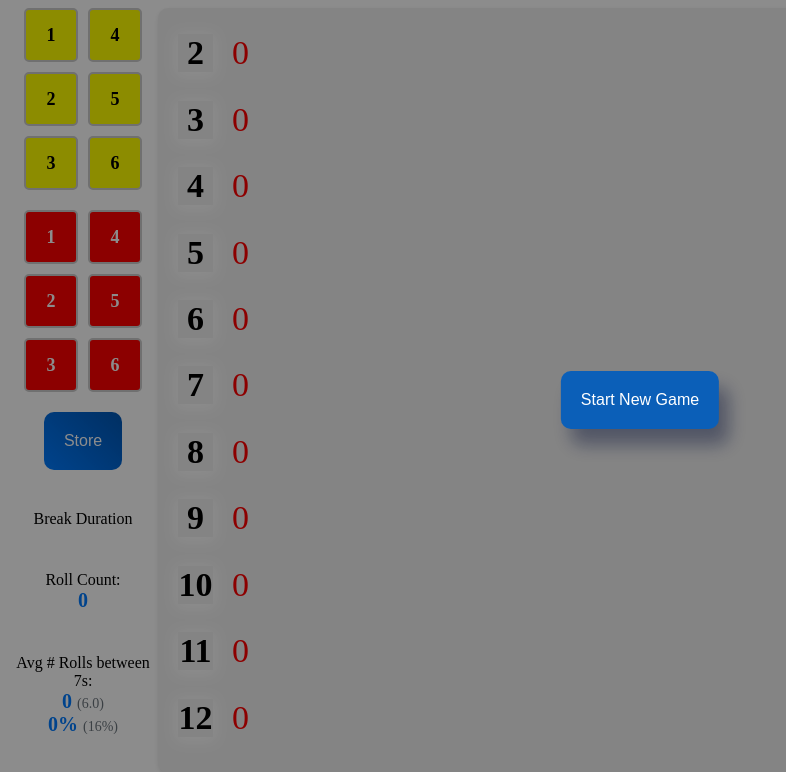
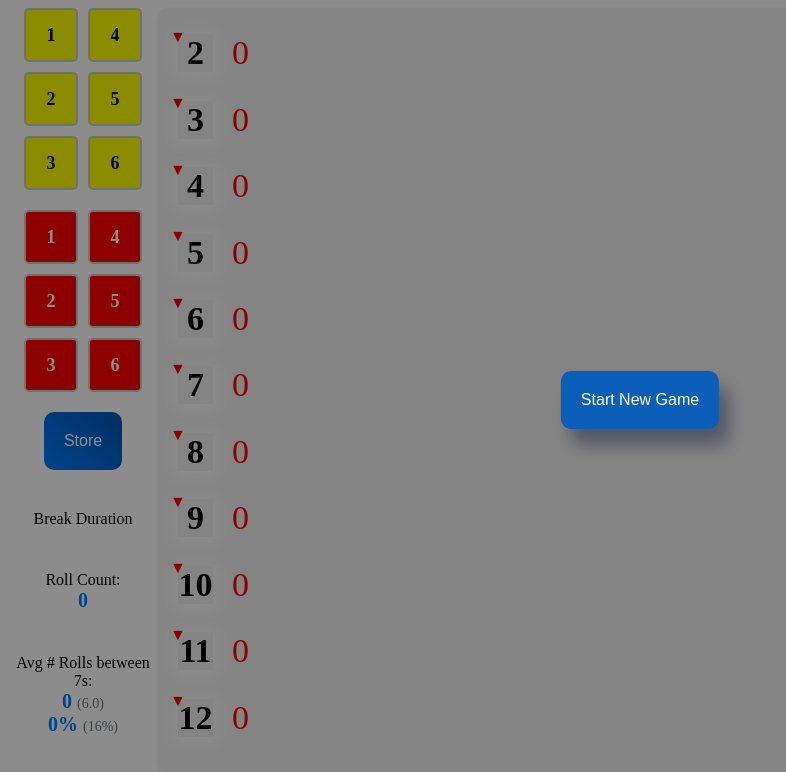
Before and after one commit to BobaZeke/Dice-Stats, an Angular app: page / in a window 1280 px wide. Shown: the top 772 px of the page, without its empty margins (0-786 px from the left). Built offline with nearby package versions, Linux system fonts and the light colour scheme.

Commit message:
- added trend indicator (is the # rolling more or less currently than overall)

```diff
--- a/src/app/app.component.css
+++ b/src/app/app.component.css
@@ -551,3 +551,22 @@ html {
   z-index: 1; /* Ensure it appears above the blue bar */
   border-radius: 5px; /* Match the blue bar's border radius */
 }
+
+.trend-indicator {
+  position: absolute; /* Position relative to the container */
+  top: 0; /* Align to the top of the bar-number */
+  left: 0%; /* Center horizontally */
+  transform: translateX(-50%); /* Adjust for perfect centering */
+  font-size: 16px;
+  font-weight: bold;
+  color: gray; /* Default color */
+  cursor: default;
+}
+
+.trend-indicator.rising {
+  color: green; /* Green for rising numbers */
+}
+
+.trend-indicator.falling {
+  color: red; /* Red for falling numbers */
+}
--- a/src/app/app.component.html
+++ b/src/app/app.component.html
@@ -1,6 +1,6 @@
 <!-- Context Menu -->
-<div *ngIf="showContextMenu" class="context-menu"
-[style.top.px]="contextMenuPosition.y" [style.left.px]="contextMenuPosition.x">
+<div *ngIf="showContextMenu" class="context-menu" [style.top.px]="contextMenuPosition.y"
+  [style.left.px]="contextMenuPosition.x">
   <ul>
     <li *ngIf="!gameIsStopped" (click)="undoLastRoll()">Undo Last Roll</li>
 
@@ -26,11 +26,11 @@
     <li class="menu-separator"></li>
     <li (click)="showHelp()">Help</li>
     <li class="menu-separator"></li>
-    <li  (click)="showTooltips = !showTooltips">{{showTooltips ? 'Hide' : 'Show'}} Tooltips</li>
-
+    <li (click)="showTooltips = !showTooltips">{{showTooltips ? 'Hide' : 'Show'}} Tooltips</li>
   </ul>
 </div>
 
+<!-- Headings -->
 <div *ngIf="gameIsStopped && showGameHistory && !showingTournament">
   <div class="game-history-index">
     Game<br /> #{{gameHistoryIndex+1}} of {{gameHistory.length}}
@@ -91,8 +91,7 @@
         Store
       </button>
 
-      <p class="counter"
-        [title]="!showTooltips ? '' : tooltipTurnDuration">
+      <p class="counter" [title]="!showTooltips ? '' : tooltipTurnDuration">
         {{showGamePause ? 'Break Duration' : 'Turn Duration:'}}
         <span class="counter-val">
           {{
@@ -120,7 +119,8 @@
         <span class="counter-avg">(16%)</span>
       </p>
 
-      <p class="counter" [title]="!showTooltips ? '' : (showingTournament ? tooltipTournamentDuration: tooltipGameDuration)">
+      <p class="counter"
+        [title]="!showTooltips ? '' : (showingTournament ? tooltipTournamentDuration: tooltipGameDuration)">
         {{showingTournament ? 'Tournament Duration:' : 'Game Duration'}}
         <br />
         <span class="counter-val">
@@ -142,18 +142,25 @@
           [style.boxShadow]="'0 2px 15px 3px ' + colorMappedRolls[number]">
           {{ number > 0 ? number : '' }}
         </div>
+        <!-- Trend indicator -->
+        <div class="trend-indicator" [title]="getTrendTooltip(number)" [class.rising]="isNumberRising(number)"
+          [class.falling]="!isNumberRising(number)">
+          {{ isNumberRising(number) ? '▲' : '▼' }}
+        </div>
 
         <!--  # times this # has rolled -->
-        <div class="bar-count" *ngIf="showDieCounts" [title]="!showTooltips ? '' : tooltipRollFrequency" style="color: red;">
+        <div class="bar-count" *ngIf="showDieCounts" [title]="!showTooltips ? '' : tooltipRollFrequency"
+          style="color: red;">
           {{ bars[number] <= 0 ? '0' : bars[number] }} </div>
-            <div *ngIf="!showDieCounts" [title]="!showTooltips ? '' : tooltipRollPercent" class="bar-count" style="color: red;">
+            <div *ngIf="!showDieCounts" [title]="!showTooltips ? '' : tooltipRollPercent" class="bar-count"
+              style="color: red;">
               {{ bars[number] <= 0 ? '0' : getBarPercent(number) }} <div class="percent-sign">%</div>
         </div>
 
         <!-- Overlay to display the roll histoy
           (series of squares representing the rolls, a filled square is when this number rolled, else, some other number rolled) -->
-        <div class="bar-overlay" *ngIf="!showingTournament" [title]="!showTooltips ? '' : tooltipRollHistory" [style.color]="'white'"
-          [style.font-size.rem]="rollHistorySize">
+        <div class="bar-overlay" *ngIf="!showingTournament" [title]="!showTooltips ? '' : tooltipRollHistory"
+          [style.color]="'white'" [style.font-size.rem]="rollHistorySize">
           <span [title]="!showTooltips ? '' : tooltipRollHistory" [innerHTML]="getRollHistory(number)"></span>
         </div>
 
--- a/src/app/app.component.ts
+++ b/src/app/app.component.ts
@@ -155,7 +155,7 @@ export class AppComponent implements OnInit, AfterViewInit {
   public tooltipOpacity: string = "Use Mouse Scroll to adjust the visibility";
   /////////////////////////////////////////////////////////////////////////////////////////////////////////////////////
 
-  constructor(private cdr: ChangeDetectorRef) {}
+  constructor(private cdr: ChangeDetectorRef) { }
 
   ngOnInit() {
     this.endGame();
@@ -240,7 +240,7 @@ export class AppComponent implements OnInit, AfterViewInit {
       this.gameStats.breakDurationDisplay = this.defaultEmptyTime;
       this.gameStats.playingDurationDisplay = this.defaultEmptyTime;
 
-      if(this.tourneyStats.rollHistory.length == 0) { //  no history, so init
+      if (this.tourneyStats.rollHistory.length == 0) { //  no history, so init
         this.tourneyStats = new PlayStats();
         this.tourneyStats.breakDurationDisplay = this.defaultEmptyTime;
         this.tourneyStats.playingDurationDisplay = this.defaultEmptyTime;
@@ -311,7 +311,7 @@ export class AppComponent implements OnInit, AfterViewInit {
       return;
     }
 
-    if(this.isDiceContainerVisible) this.toggleDiceContainer(); //  close dice container if open
+    if (this.isDiceContainerVisible) this.toggleDiceContainer(); //  close dice container if open
 
     // if (this.showPopupMessage) { //  close popup for any click
     //   this.showPopupMessage = false;
@@ -356,7 +356,7 @@ export class AppComponent implements OnInit, AfterViewInit {
       this.toggleTournamentDisplay();
       return;
     }
-    if(event.key == 'F1') {
+    if (event.key == 'F1') {
       event.preventDefault(); // Prevent the default behavior of the key
       this.showHelp();
       return;
@@ -527,12 +527,12 @@ export class AppComponent implements OnInit, AfterViewInit {
   }
 
   closeTournamentDisplay() {
-    if(this.showingTournament) this.toggleTournamentDisplay(); //  close tournament display if open
+    if (this.showingTournament) this.toggleTournamentDisplay(); //  close tournament display if open
   }
   toggleTournamentDisplay() {
     this.showingTournament = !this.showingTournament;
 
-    if(this.gameIsStopped) { //  game is stopped, so we need to toggle between history and tournament
+    if (this.gameIsStopped) { //  game is stopped, so we need to toggle between history and tournament
       if (this.showingTournament) {
         this.gameStats = this.tourneyStats;
       } else {
@@ -575,6 +575,56 @@ export class AppComponent implements OnInit, AfterViewInit {
 
   //#endregion
   //#region Calculators           //    //    //    //    //    //    //
+  /**
+   * Determines if a number is on the rise or falling off.
+   * @param number The number to check.
+   * @returns True if the number is on the rise, false otherwise.
+   */
+  isNumberRising(number: number): boolean {
+    const rollCount = this.tourneyStats.rollHistory.length;  // use the  stats from all night (not just this game)
+    if (rollCount <= 0) return false; // No rolls to process
+
+    //  determine how many recent rolls to review...
+    let inspectCount = rollCount * 0.25;  //    0.1;
+    if (inspectCount < 1) { //  if less than 1, use half the rolls
+      inspectCount = Math.ceil(rollCount / 2);  //  round up
+      if (inspectCount < 1) inspectCount = 1;
+    }
+    inspectCount = Math.ceil(inspectCount); //  round up to the next whole number
+
+    //  analyze the data and compare the recent rolls to the historical average
+    const recentRolls = this.getRecentRolls(number, inspectCount);
+
+    var hitCount = recentRolls.reduce((sum, roll) => sum + roll, 0);
+    const recentAverage = hitCount / recentRolls.length;
+
+    const historicalAverage = this.tourneyStats.rolls[number] / rollCount;
+
+    return recentAverage >= historicalAverage; // Rising if recent average is greater or equal to historical average
+  }
+
+  /**
+   * Gets the recent roll history for a specific number.
+   * @param number The number to check.
+   * @param count The number of recent rolls to consider.
+   * @returns An array of recent rolls for the specified number.
+   */
+  getRecentRolls(number: number, count: number): number[] {
+    const rollHistory = this.tourneyStats.rollHistory.slice(-count); // Get the last 'count' rolls
+    return rollHistory.map(roll => (roll === number ? 1 : 0)); // Map to 1 if the number was rolled, 0 otherwise
+  }
+
+  /**
+   * Generates a tooltip for the trend indicator.
+   * @param number The number to check.
+   * @returns A string describing the trend.
+   */
+  getTrendTooltip(number: number): string {
+    if (!this.showTooltips) return ""; //  don't show tooltips if disabled
+    return this.isNumberRising(number)
+                  ? `${number} is on the rise!`
+                  : `${number} is falling off.`;
+  }
 
   /**
    *
@@ -681,7 +731,7 @@ export class AppComponent implements OnInit, AfterViewInit {
   }
 
   mapRollFrequencyColor() {
-    if(this.rollCount() <= 0) { //  no rolls to process
+    if (this.rollCount() <= 0) { //  no rolls to process
       this.clearMappedColors(); // Reset the colors before mapping
       return;
     }
@@ -718,7 +768,7 @@ export class AppComponent implements OnInit, AfterViewInit {
     // Get the rolls and their frequencies
     const rollKeys = Object.keys(this.gameStats.rolls).map(Number);
 
-    if(rollKeys.length <= 0) {  //  no rolls to process
+    if (rollKeys.length <= 0) {  //  no rolls to process
       return;
     }
 
```
Lines whose indentation alone changed are shown as unchanged.
